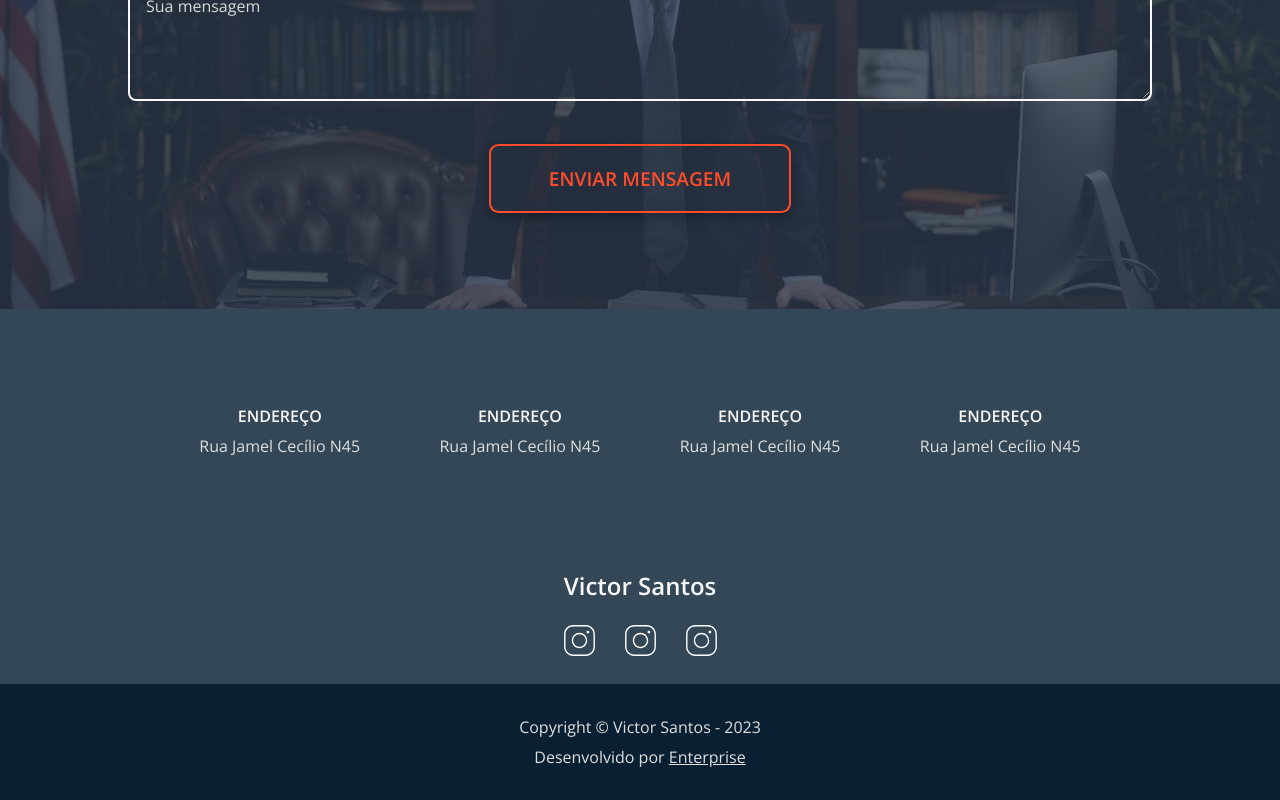
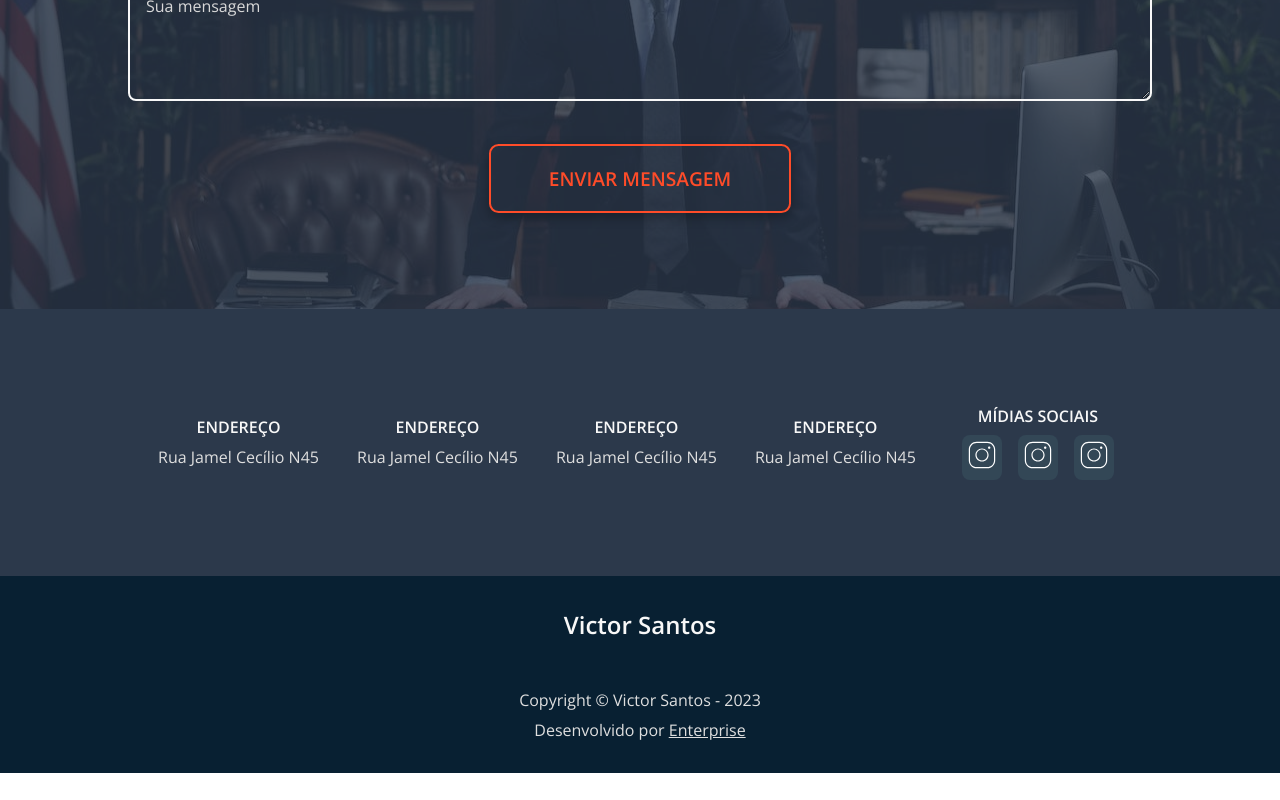
Before and after one commit to mrffilipe/landing-page-lawyer-victor-santos, a Next.js app: page / in a window 1280 px wide. Shown: the part 2216-3016 px from the top of the page. After the commit the page ends 2989 px from the top, so only its background shows below. Built offline with nearby package versions, Linux system fonts and the light colour scheme.

Commit message:
Adjusting MoreInformation and Footer components

```diff
--- a/src/components/Footer/index.tsx
+++ b/src/components/Footer/index.tsx
@@ -2,25 +2,12 @@ import styles from './styles.module.css'
 
 import Image from 'next/image'
 import Link from 'next/link'
-
-import InstagramIcon from '@/assets/svg/instagram.svg'
 
 const Footer = () => {
     return (
         <section className={styles.footer}>
             <div className={styles.logo}>
                 <span>Victor Santos</span>
-            </div>
-            <div className={styles.social_medias}>
-                <Link href='/' target='_blank'>
-                    <Image src={InstagramIcon} alt='Icons8 Instagram' />
-                </Link>
-                <Link href='/' target='_blank'>
-                    <Image src={InstagramIcon} alt='Icons8 Instagram' />
-                </Link>
-                <Link href='/' target='_blank'>
-                    <Image src={InstagramIcon} alt='Icons8 Instagram' />
-                </Link>
             </div>
             <div className={styles.reserved}>
                 <p>Copyright © Victor Santos - 2023</p>
--- a/src/components/Footer/styles.module.css
+++ b/src/components/Footer/styles.module.css
@@ -1,12 +1,9 @@
 .footer {
-    background-color: #334756;
+    background-color: var(--secondary-color);
+    padding: 2em;
     display: flex;
     align-items: center;
     flex-direction: column;
-}
-
-.logo {
-    padding: 1em 2em;
 }
 
 .logo span {
@@ -15,24 +12,9 @@
     font-weight: 700;
 }
 
-.social_medias a {
-    display: inline-block;
-    margin: 0 .5em;
-    background-color: #334756;
-    padding: 5px;
-    border-radius: .5em;
-}
-
-.social_medias img {
-    width: 35px;
-    height: auto;
-}
-
 .reserved {
-    margin-top: 1em;
+    margin-top: 3em;
     width: 100%;
-    background-color: var(--secondary-color);
-    padding: 2em;
 }
 
 .reserved :nth-child(2) {
--- a/src/components/MoreInformation/index.tsx
+++ b/src/components/MoreInformation/index.tsx
@@ -1,4 +1,9 @@
 import styles from './styles.module.css'
+
+import Link from 'next/link'
+import Image from 'next/image'
+
+import InstagramIcon from '@/assets/svg/instagram.svg'
 
 const MoreInformation = () => {
     return (
@@ -19,6 +24,20 @@ const MoreInformation = () => {
                 <span>Endereço</span>
                 <p>Rua Jamel Cecílio N45</p>
             </div>
+            <div className={styles.info}>
+                <span>Mídias sociais</span>
+                <div className={styles.social_medias}>
+                    <Link href='/' target='_blank'>
+                        <Image src={InstagramIcon} alt='Icons8 Instagram' />
+                    </Link>
+                    <Link href='/' target='_blank'>
+                        <Image src={InstagramIcon} alt='Icons8 Instagram' />
+                    </Link>
+                    <Link href='/' target='_blank'>
+                        <Image src={InstagramIcon} alt='Icons8 Instagram' />
+                    </Link>
+                </div>
+            </div>
         </section>
     )
 }
--- a/src/components/MoreInformation/styles.module.css
+++ b/src/components/MoreInformation/styles.module.css
@@ -1,5 +1,5 @@
 .more_information {
-    background-color: #334756;
+    background-color: #2C394B;
     padding: 4em 2em;
     display: flex;
     align-items: center;
@@ -10,7 +10,7 @@
     margin-bottom: 3em;
 }
 
-.more_information :nth-child(4) {
+.more_information :nth-child(5) {
     margin-bottom: 0;
 }
 
@@ -31,6 +31,28 @@
     color: #dfdfdf;
 }
 
+.social_medias {
+    margin-top: .5em;
+}
+
+.social_medias a {
+    display: inline-block;
+    margin: 0 .5em;
+    background-color: #334756;
+    padding: 5px;
+    border-radius: .5em;
+    transition: all .3s ease;
+}
+
+.social_medias a:hover {
+    background-color: var(--secondary-color);
+}
+
+.social_medias img {
+    width: 30px;
+    height: auto;
+}
+
 @media screen and (min-width: 1280px) {
     .more_information {
         padding: 6em 8em;
```
